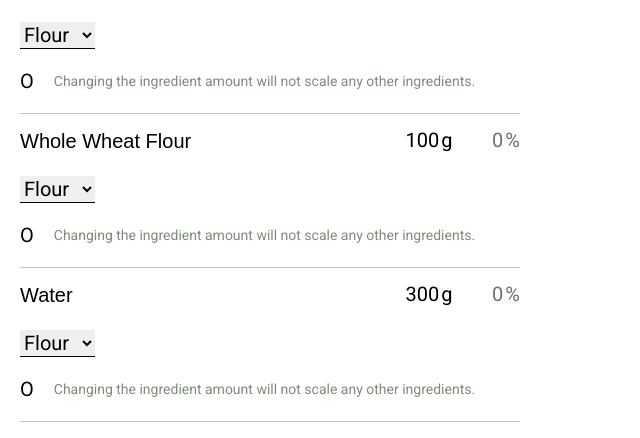
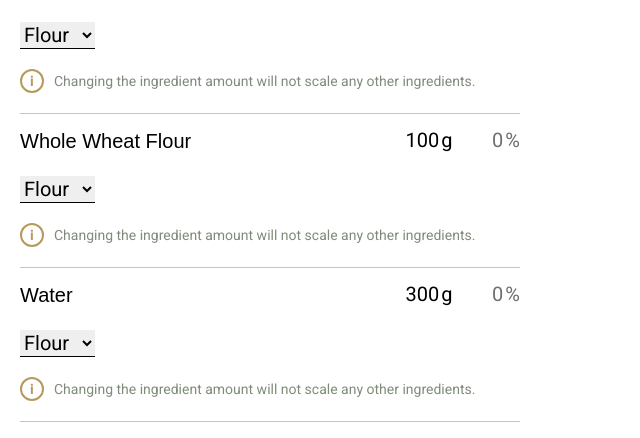
Before and after one commit to josh-cpm/bread-vue, a Vue app: page / in a window 1280 px wide. Shown: the part 362-800 px from the top of the page, without its empty margins (0-640 px from the left). Built offline with nearby package versions, Linux system fonts and the light colour scheme.

Commit message:
Added icon for tooltip.

```diff
--- a/src/components/Ingredient.vue
+++ b/src/components/Ingredient.vue
@@ -31,8 +31,8 @@
         <option value="other">Other</option>
       </select>
       <div class="ingredient-editor-hint">
-        <span>O</span
-        ><span class="ingredient-editor-tiptext"
+        <img src="info-icon.svg" alt="Ingredient info icon" />
+        <span class="ingredient-editor-tiptext"
           >Changing the ingredient amount will not scale any other ingredients.
         </span>
       </div>
@@ -139,6 +139,6 @@ input[type='number']::-webkit-outer-spin-button {
 .ingredient-editor-tiptext {
   font-size: 0.7rem;
   color: #7e8c79;
-  margin-left: 1rem;
+  margin-left: 0.5rem;
 }
 </style>
```
Also changed, not shown: public/info-icon.svg (added).
